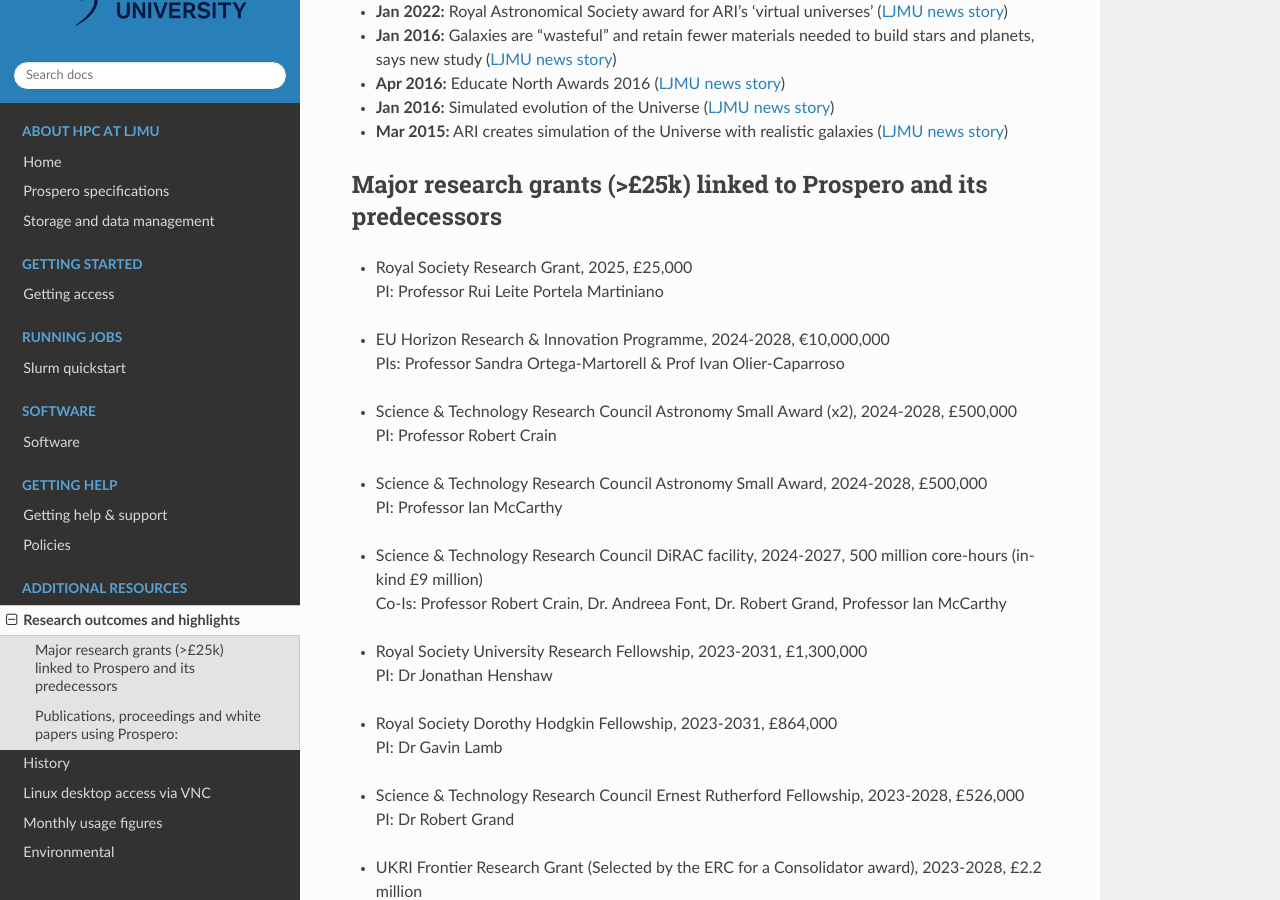
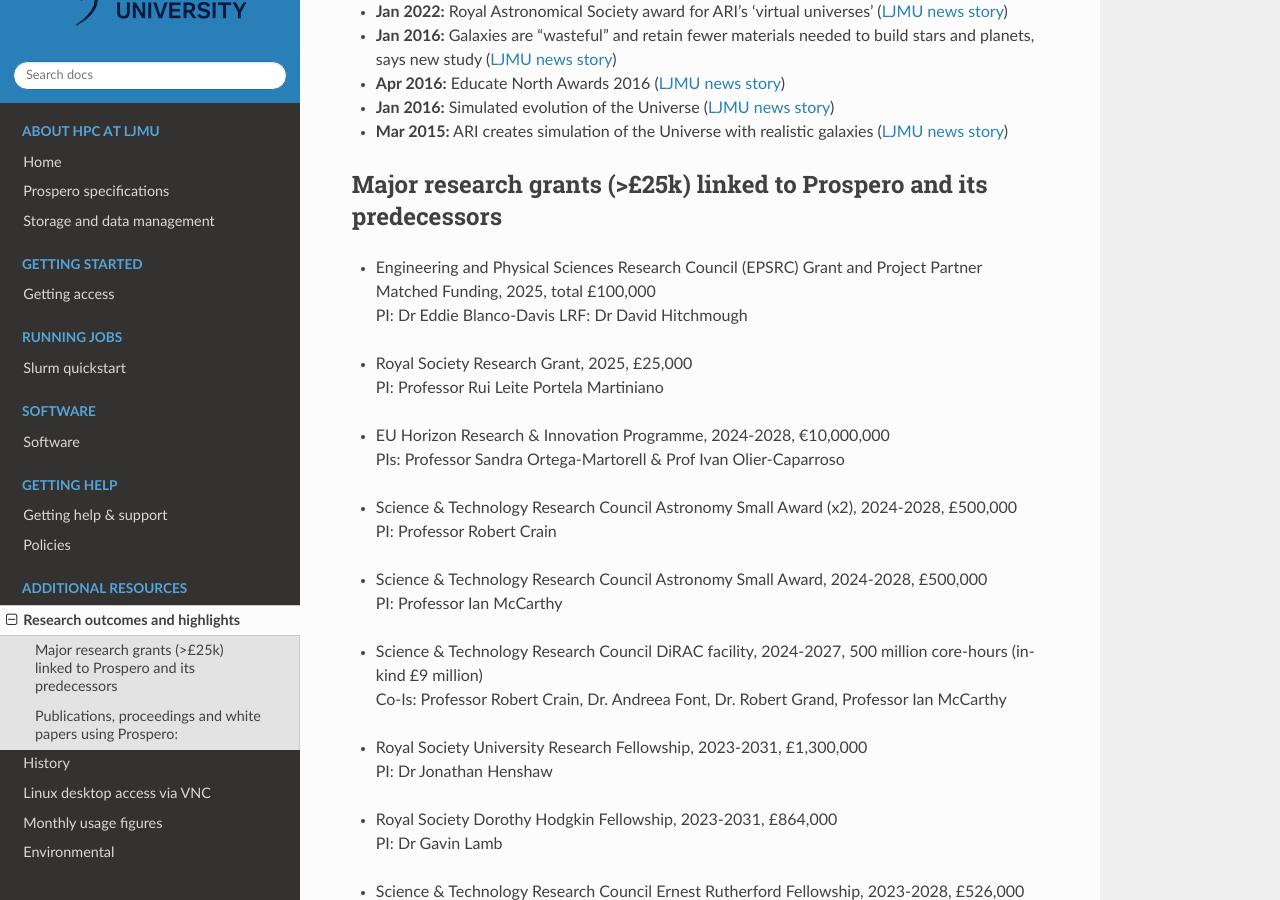
Before and after one commit to astrcrai/prospero-docs, a Sphinx documentation site: the page built from docs/source/highlights.rst, in a window 1280 px wide and 900 px high, scrolled down 928 px. Built offline with Sphinx 7.4.7 and the Read the Docs theme 3.1.0, drawn with Linux system fonts in a browser that asks for light colours.

Commit message:
Update highlights.rst

```diff
--- a/docs/source/highlights.rst
+++ b/docs/source/highlights.rst
@@ -32,6 +32,8 @@
 Major research grants (>£25k) linked to Prospero and its predecessors
 ---------
 
+* | Engineering and Physical Sciences Research Council (EPSRC) Grant and Project Partner Matched Funding, 2025, total £100,000
+  | PI: Dr Eddie Blanco-Davis LRF: Dr David Hitchmough
 * | Royal Society Research Grant, 2025, £25,000
   | PI: Professor Rui Leite Portela Martiniano
 * | EU Horizon Research & Innovation Programme, 2024-2028, €10,000,000
```
